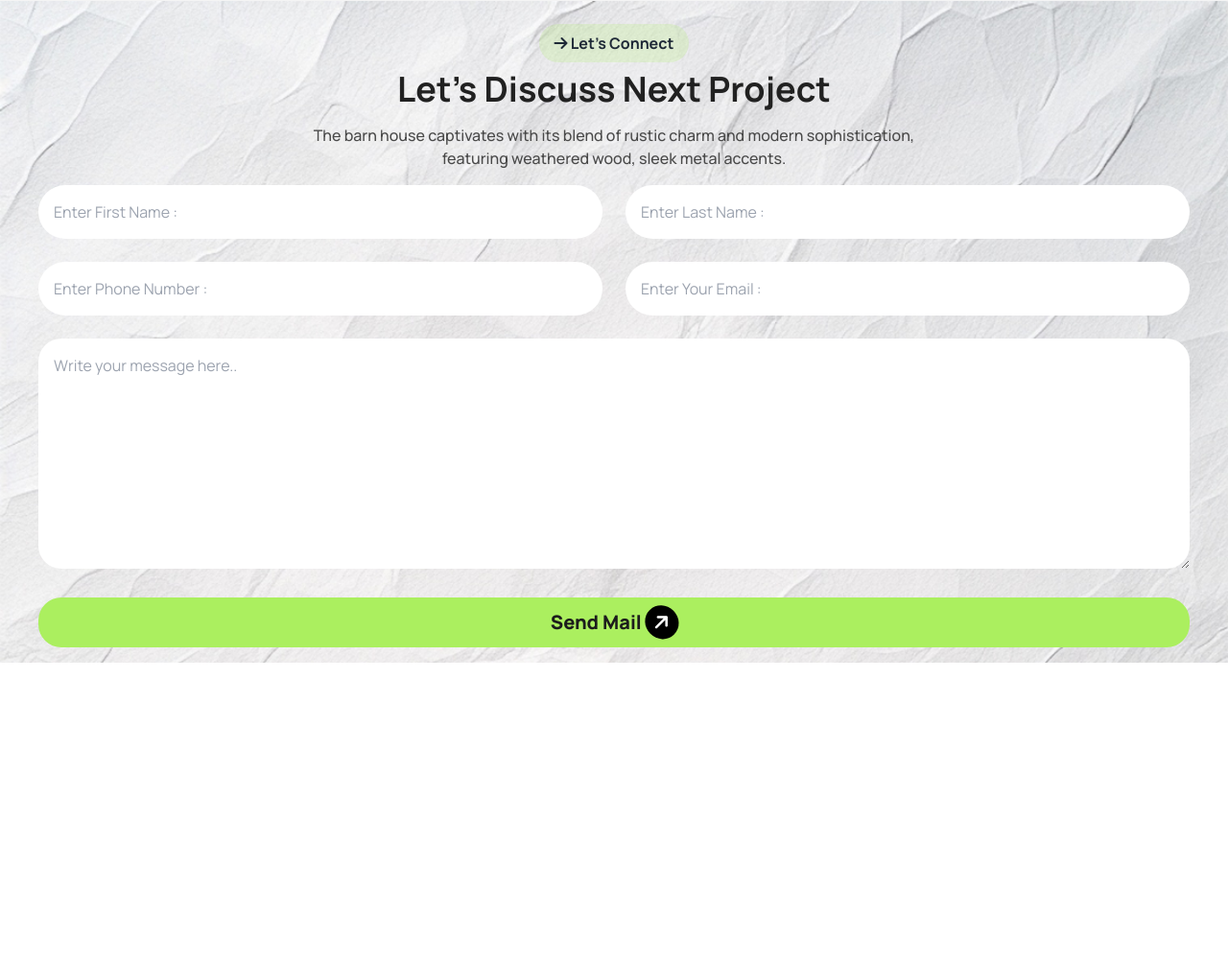
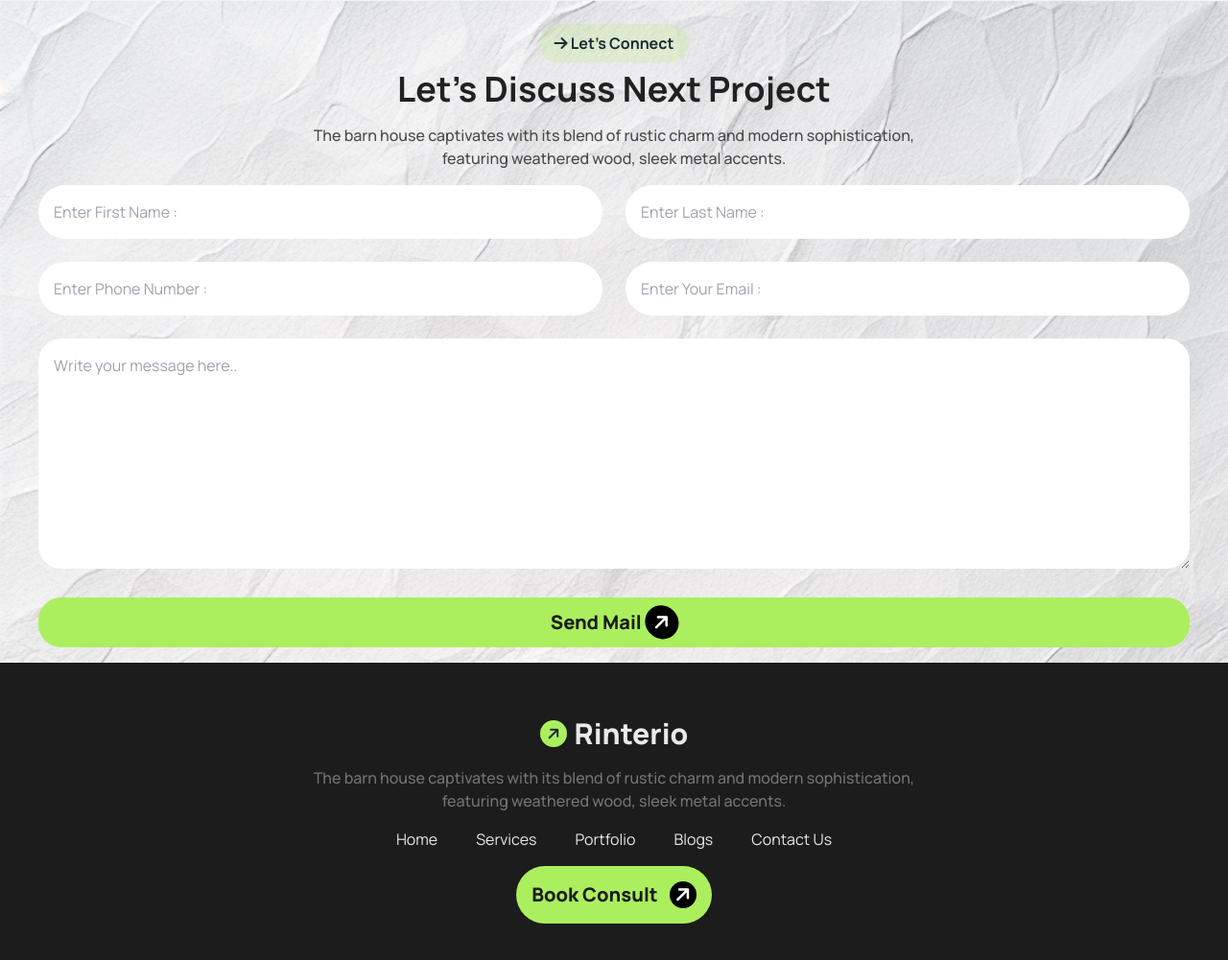
Before and after one commit to lukmanxpert/Rinterio, a plain HTML site: page index.html in a window 1280 px wide. Shown: the part 1674-2675 px from the top of the page at 96% size. Before the commit the page ends 2365 px from the top, so only its background shows below. Drawn offline with nearby package versions, Linux system fonts and the light colour scheme.

Commit message:
added footer section

```diff
--- a/index.html
+++ b/index.html
@@ -200,7 +200,8 @@
                         class="fa-solid fa-arrow-right"></i> Let’s Connect</a>
                 <h3 class="text-4xl font-bold text-[#212121]">Let’s Discuss Next Project</h3>
                 <p class="font-medium text-base text-[#494949] my-4">The barn house captivates with its blend of rustic
-                    charm and modern sophistication, <br class="hidden md:inline-block"> featuring weathered wood, sleek metal accents.</p>
+                    charm and modern sophistication, <br class="hidden md:inline-block"> featuring weathered wood, sleek
+                    metal accents.</p>
             </div>
             <!-- inout field start -->
             <div>
@@ -236,7 +237,23 @@
         <!-- discuss next project ends -->
 
     </main>
-    <footer>
+    <footer class="bg-[#1C1C1C] px-4 py-10 md:px-8 lg:px-10 text-center">
+        <div class="flex justify-center gap-2 items-center my-4">
+            <i
+                class="fa-solid fa-arrow-right p-2 h-7 w-7 rounded-[50%] bg-[#ABEF5F] flex items-center justify-center -rotate-45"></i>
+            <h3 class="text-[#E9E9E9] text-3xl font-extrabold">Rinterio</h3>
+        </div>
+        <p class="text-base font-medium text-[#737373]">The barn house captivates with its blend of rustic charm and
+            modern sophistication, <br class="hidden md:inline-block"> featuring weathered wood,
+            sleek metal accents.</p>
+        <div class="flex gap-6 md:gap-8 lg:gap-10 justify-center my-4 flex-col md:flex-row">
+            <a href="" class="text-base text-[#E9E9E9]">Home</a><a href=""
+                class="text-base text-[#E9E9E9]">Services</a><a href="" class="text-base text-[#E9E9E9]">Portfolio</a><a
+                href="" class="text-base text-[#E9E9E9]">Blogs</a><a href="" class="text-base text-[#E9E9E9]">Contact
+                Us</a>
+        </div>
+        <button class="bg-[#ABEF5F] rounded-[32px] p-4 font-extrabold text-xl text-[#1C1C1C]">Book Consult <i
+                class="fa-solid fa-arrow-right -rotate-45 bg-black text-white p-1 rounded-[50%] ml-2 h-7 w-7"></i></button>
     </footer>
 </body>
 
```
